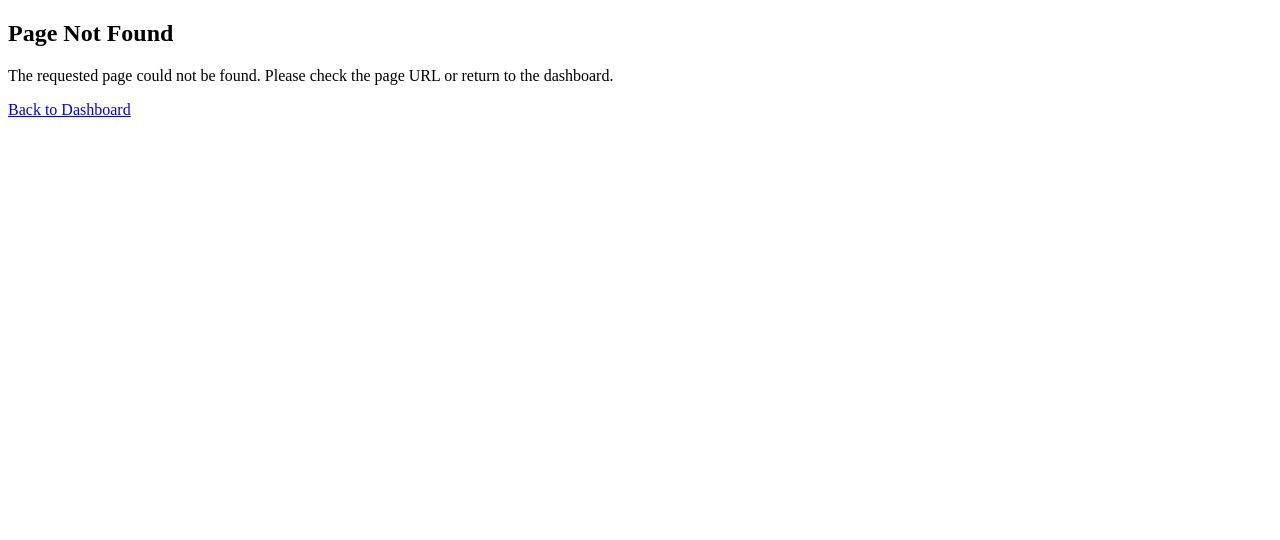
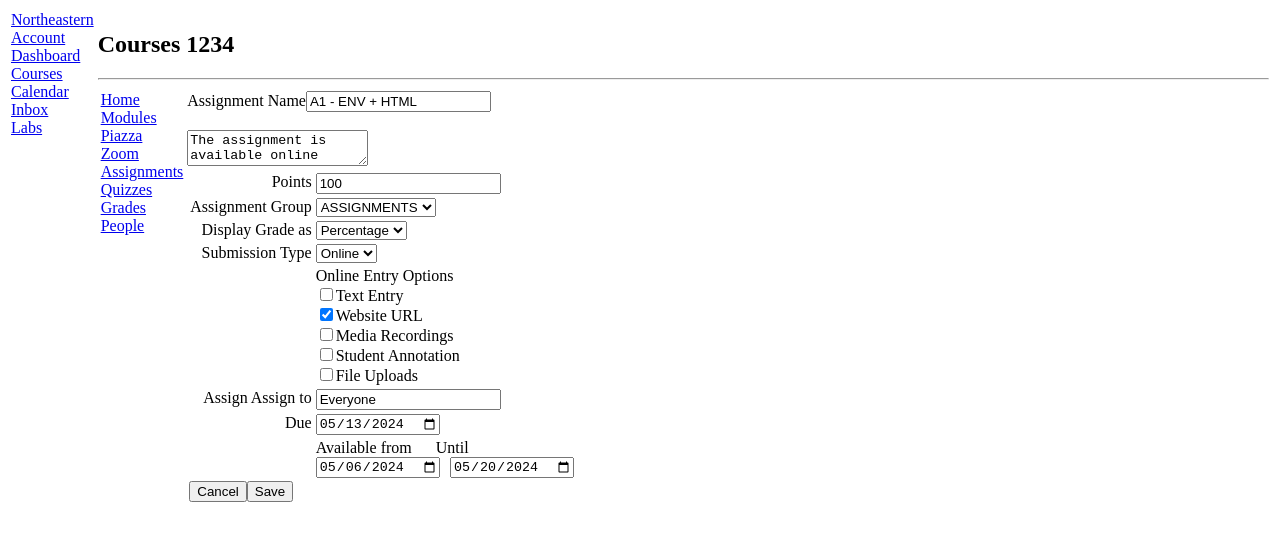
Before and after one commit to agrvspr/kambaz-next-js, a Next.js app: page /courses/1234/assignments/123 in a window 1280 px wide. Before the commit this address had no page. Shown: the top 540 px of the page. Built offline with nearby package versions, Linux system fonts and the light colour scheme.

Commit message:
added requirements

```diff
--- /dev/null
+++ b/app/(kambaz)/courses/[cid]/assignments/[aid]/page.tsx
@@ -0,0 +1,112 @@
+export default function AssignmentEditor() {
+  return (
+    <div id="wd-assignments-editor">
+      <label htmlFor="wd-name">Assignment Name</label>
+      <input id="wd-name" defaultValue="A1 - ENV + HTML" /><br /><br />
+      <textarea id="wd-description">
+        The assignment is available online Submit a link to the landing page of
+      </textarea>
+      <br />
+      <table>
+        <tr>
+          <td align="right" valign="top">
+            <label htmlFor="wd-points">Points</label>
+          </td>
+          <td>
+            <input id="wd-points" defaultValue={100} />
+          </td>
+        </tr>
+
+        <tr>
+          <td align="right" valign="top">
+            <label htmlFor="wd-group">Assignment Group</label>
+          </td>
+          <td>
+            <select id="wd-group">
+              <option value="ASSIGNMENTS">ASSIGNMENTS</option>
+              <option value="QUIZZES">QUIZZES</option>
+              <option value="EXAMS">EXAMS</option>
+              <option value="PROJECT">PROJECT</option>
+              <option value="IDONTKNOWANYOTHERS">something</option>
+            </select>
+          </td>
+        </tr>
+
+        <tr>
+          <td align="right" valign="top">
+            <label htmlFor="Display-Grade">Display Grade as</label>
+          </td>
+          <td>
+            <select id="wd-grade">
+              <option value="Percentage">Percentage</option>
+              <option value="Decimal">Decimal</option>
+            </select>
+          </td>
+        </tr>
+
+        <tr>
+          <td align="right" valign="top">
+            <label htmlFor="Submission-Type">Submission Type</label>
+          </td>
+          <td>
+            <select id="wd-type">
+              <option value="Online">Online</option>
+              <option value="Offline">Offline</option>
+            </select>
+          </td>
+        </tr>
+
+        <tr>
+          <td></td>
+          <td>
+            <label>Online Entry Options</label><br />
+
+            <input type="checkbox" id="wd-text-entry" />
+            <label htmlFor="wd-text-entry">Text Entry</label><br />
+
+            <input type="checkbox" id="wd-website-url" defaultChecked />
+            <label htmlFor="wd-website-url">Website URL</label><br />
+
+            <input type="checkbox" id="wd-media-recordings" />
+            <label htmlFor="wd-media-recordings">Media Recordings</label><br />
+
+            <input type="checkbox" id="wd-student-annotation" />
+            <label htmlFor="wd-student-annotation">Student Annotation</label><br />
+
+            <input type="checkbox" id="wd-file-upload" />
+            <label htmlFor="wd-file-upload">File Uploads</label>
+          </td>
+        </tr>
+
+        <tr>
+          <td align="right" valign="top">
+            <label htmlFor="wd-assign-to">Assign Assign to</label>
+          </td>
+          <td>
+            <input id="wd-assign-to" defaultValue="Everyone" />
+          </td>
+        </tr>
+
+        <tr>
+          <td align="right" valign="top">
+            <label htmlFor="wd-due-date">Due</label>
+          </td>
+          <td>
+            <input type="date" id="wd-due-date" defaultValue="2024-05-13" />
+          </td>
+        </tr>
+
+        <tr>
+          <td></td>
+          <td>
+            <label htmlFor="wd-available-from">Available from</label>
+            <label htmlFor="wd-available-until" style={{marginLeft: '20px'}}>  Until</label><br />
+            <input type="date" id="wd-available-from" defaultValue="2024-05-06" />
+            <input type="date" id="wd-available-until" defaultValue="2024-05-20" style={{marginLeft: '10px'}} />
+          </td>
+        </tr>
+        <button>Cancel</button>
+        <button>Save</button>
+      </table>
+    </div>
+);}
--- a/app/labs/lab1/page.tsx
+++ b/app/labs/lab1/page.tsx
@@ -1,7 +1,13 @@
+import Link from "next/link";
 export default function Lab1() {
   return (
     <div id="wd-lab1">
       <h2>Lab 1</h2>
+      <h4>Daniel Jea</h4>
+        <Link href="https://kambaz-omega.vercel.app/account/signin"
+             className="Vercel Link" >
+            Vercel Link
+          </Link>
       <h3>HTML Examples</h3>
       <div id="wd-h-tag">
         <h4>Heading Tags</h4>
```
Also changed, not shown: app/(kambaz)/courses/[cid]/assignments/page.tsx (+18 -1 lines).
